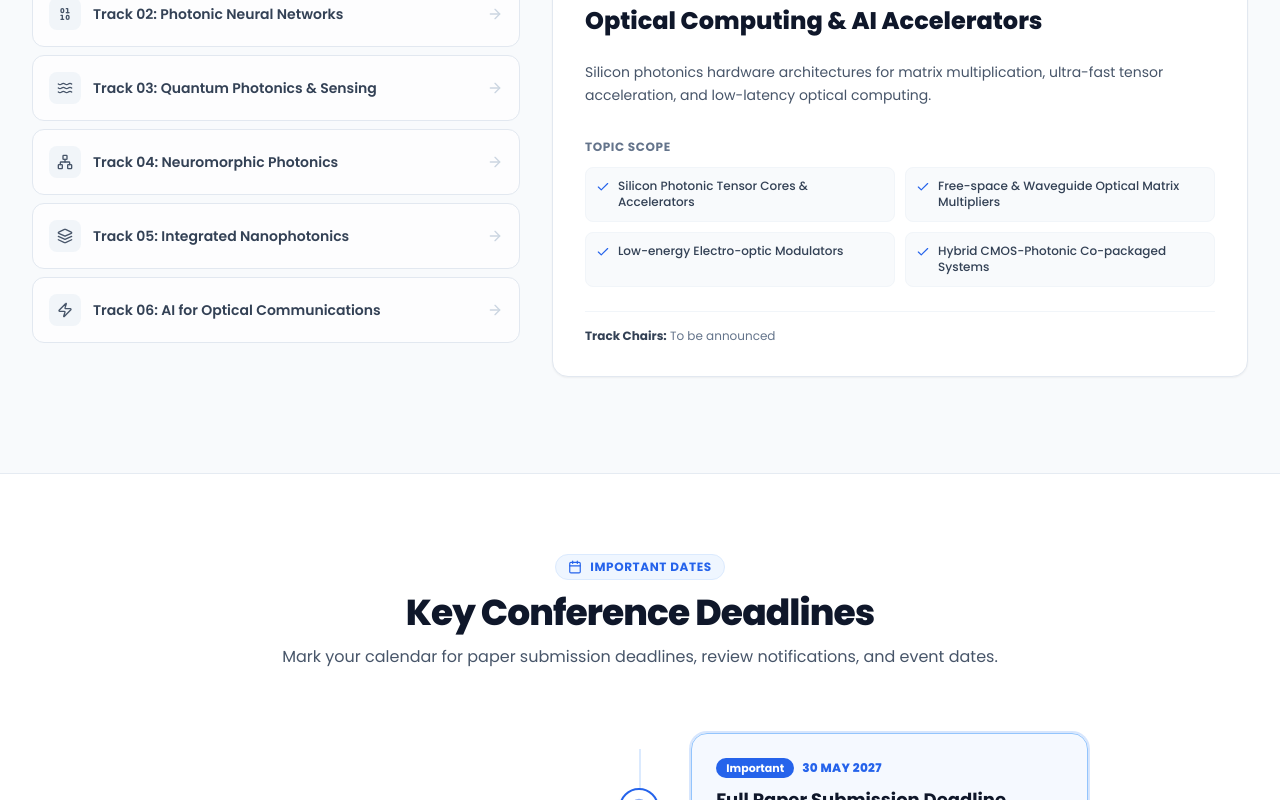
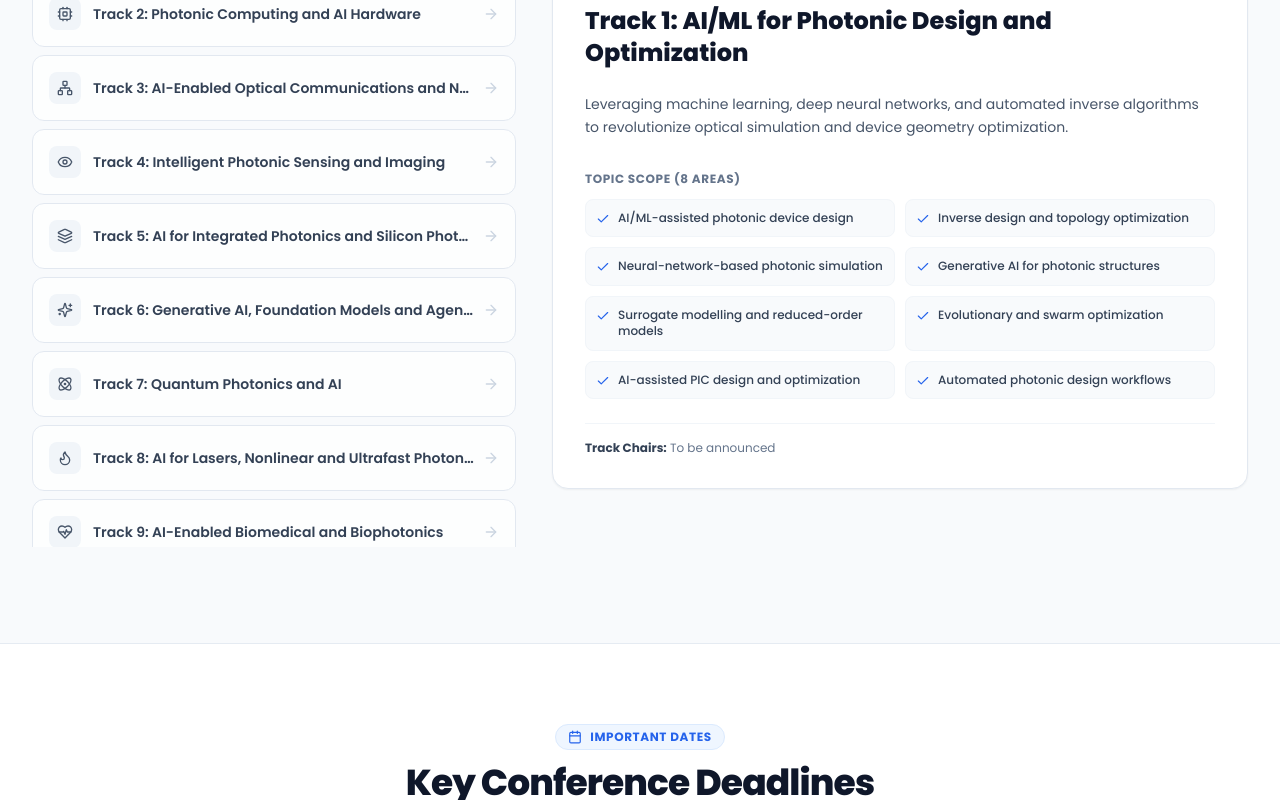
Before and after one commit to piraneshNK/RMK-IEEE-WEBSITE-2028, a React (Vite) app: page / in a window 1280 px wide. Shown: the part 2000-2800 px from the top of the page. Built offline with nearby package versions, Linux system fonts and the light colour scheme.

Commit message:
Update submission modal and tracks section

```diff
--- a/src/components/SubmissionModal.jsx
+++ b/src/components/SubmissionModal.jsx
@@ -94,12 +94,18 @@ export default function SubmissionModal({ isOpen, onClose }) {
                   onChange={(e) => setTrack(e.target.value)}
                   className="w-full px-3 py-2.5 rounded-xl border border-slate-200 focus:outline-none focus:border-blue-500 text-sm bg-white"
                 >
-                  <option value="Track 1">Track 1: Optical Computing & AI Accelerators</option>
-                  <option value="Track 2">Track 2: Photonic Neural Networks</option>
-                  <option value="Track 3">Track 3: Quantum Photonics & Sensing</option>
-                  <option value="Track 4">Track 4: Neuromorphic Photonics</option>
-                  <option value="Track 5">Track 5: Integrated Nanophotonics</option>
-                  <option value="Track 6">Track 6: AI for Optical Communications</option>
+                  <option value="Track 1">Track 1: AI/ML for Photonic Design and Optimization</option>
+                  <option value="Track 2">Track 2: Photonic Computing and AI Hardware</option>
+                  <option value="Track 3">Track 3: AI-Enabled Optical Communications and Networks</option>
+                  <option value="Track 4">Track 4: Intelligent Photonic Sensing and Imaging</option>
+                  <option value="Track 5">Track 5: AI for Integrated Photonics and Silicon Photonics</option>
+                  <option value="Track 6">Track 6: Generative AI, Foundation Models and Agentic Photonics</option>
+                  <option value="Track 7">Track 7: Quantum Photonics and AI</option>
+                  <option value="Track 8">Track 8: AI for Lasers, Nonlinear and Ultrafast Photonics</option>
+                  <option value="Track 9">Track 9: AI-Enabled Biomedical and Biophotonics</option>
+                  <option value="Track 10">Track 10: Emerging Materials, Metasurfaces and Nanophotonics</option>
+                  <option value="Track 11">Track 11: Optical Wireless, LiDAR, Radar and Intelligent Perception</option>
+                  <option value="Track 12">Track 12: AI, Photonics and Next-Generation Applications</option>
                 </select>
               </div>
 
--- a/src/components/TracksSection.jsx
+++ b/src/components/TracksSection.jsx
@@ -1,79 +1,229 @@
 import React, { useState } from 'react';
-import { Cpu, Binary, Waves, Network, Layers, Zap, ArrowRight, Check } from 'lucide-react';
+import {
+  Sliders,
+  Cpu,
+  Network,
+  Eye,
+  Layers,
+  Sparkles,
+  Atom,
+  Flame,
+  HeartPulse,
+  Grid,
+  Radio,
+  Globe,
+  ArrowRight,
+  Check
+} from 'lucide-react';
 
 export default function TracksSection() {
   const [activeTrack, setActiveTrack] = useState(0);
 
   const tracks = [
     {
-      title: "Optical Computing & AI Accelerators",
-      icon: Cpu,
-      summary: "Silicon photonics hardware architectures for matrix multiplication, ultra-fast tensor acceleration, and low-latency optical computing.",
+      title: "AI/ML for Photonic Design and Optimization",
+      icon: Sliders,
+      summary: "Leveraging machine learning, deep neural networks, and automated inverse algorithms to revolutionize optical simulation and device geometry optimization.",
       topics: [
-        "Silicon Photonic Tensor Cores & Accelerators",
-        "Free-space & Waveguide Optical Matrix Multipliers",
-        "Low-energy Electro-optic Modulators",
-        "Hybrid CMOS-Photonic Co-packaged Systems"
+        "AI/ML-assisted photonic device design",
+        "Inverse design and topology optimization",
+        "Neural-network-based photonic simulation",
+        "Generative AI for photonic structures",
+        "Surrogate modelling and reduced-order models",
+        "Evolutionary and swarm optimization",
+        "AI-assisted PIC design and optimization",
+        "Automated photonic design workflows"
       ],
       chairs: "To be announced"
     },
     {
-      title: "Photonic Neural Networks",
-      icon: Binary,
-      summary: "Deep learning algorithms mapped to optical domains, coherent optical neural networks, and non-linear optical activation layers.",
+      title: "Photonic Computing and AI Hardware",
+      icon: Cpu,
+      summary: "Cutting-edge hardware architectures utilizing light for high-throughput, low-latency, and energy-efficient AI model execution and matrix operations.",
       topics: [
-        "Coherent & Incoherent Optical Neural Architectures",
-        "Optical Activation Functions & Non-linear Materials",
-        "On-chip Training & Inference Algorithms",
-        "Diffractive Optical Neural Networks (DONN)"
+        "Optical computing architectures",
+        "Photonic AI accelerators",
+        "Optical neural networks",
+        "Neuromorphic photonics",
+        "Photonic tensor processors",
+        "Analog optical computing",
+        "Reservoir computing",
+        "In-memory photonic computing",
+        "Energy-efficient AI hardware"
       ],
       chairs: "To be announced"
     },
     {
-      title: "Quantum Photonics & Sensing",
-      icon: Waves,
-      summary: "Quantum light sources, single-photon detectors, quantum AI algorithms, and optical sensing powered by machine learning.",
+      title: "AI-Enabled Optical Communications and Networks",
+      icon: Network,
+      summary: "Intelligent optical transport systems, fiber nonlinearity mitigation, and autonomous self-optimizing network infrastructure for next-gen telecom.",
       topics: [
-        "On-chip Single Photon & Entangled State Sources",
-        "Quantum Neural Networks & Machine Learning",
-        "Photonic Quantum Key Distribution (QKD)",
-        "AI-enhanced Precision Quantum Sensing"
+        "Machine learning for optical communications",
+        "Intelligent optical networks",
+        "AI-assisted modulation and detection",
+        "Nonlinearity compensation",
+        "Equalization and channel estimation",
+        "Autonomous optical networks",
+        "Optical network optimization",
+        "AI for 5G/6G and beyond",
+        "Data-center optical interconnects",
+        "Photonics for AI infrastructure"
       ],
       chairs: "To be announced"
     },
     {
-      title: "Neuromorphic Photonics",
-      icon: Network,
-      summary: "Brain-inspired photonic computing systems, spiking optical neurons, and ultra-high bandwidth neuromorphic architectures.",
+      title: "Intelligent Photonic Sensing and Imaging",
+      icon: Eye,
+      summary: "Advanced imaging modalities, computational reconstruction, and intelligent sensor fusion empowered by edge and computer vision algorithms.",
       topics: [
-        "Photonic Spiking Neurons & Synaptic Devices",
-        "Laser-based Reservoir Computing Systems",
-        "Phase-Change Material (PCM) Optical Memory",
-        "Ultrafast Event-based Optical Information Processing"
+        "AI-enabled optical sensors",
+        "Machine learning for fiber-optic sensing",
+        "Intelligent LiDAR",
+        "Computational imaging",
+        "AI-assisted microscopy",
+        "Hyperspectral imaging",
+        "Remote sensing",
+        "Spectroscopy and AI",
+        "Multimodal photonic sensing",
+        "Edge AI for sensing"
       ],
       chairs: "To be announced"
     },
     {
-      title: "Integrated Nanophotonics",
+      title: "AI for Integrated Photonics and Silicon Photonics",
       icon: Layers,
-      summary: "Metamaterials, nanophotonic structures, plasmonic waveguides, and novel 2D materials for optical processing.",
+      summary: "Scalable silicon-on-insulator circuits, automated photonic PDKs, co-packaged optics, and heterogeneously integrated electro-photonic chips.",
       topics: [
-        "Metasurfaces for Beam Steering & Wavefront Shaping",
-        "Plasmonic & Graphene Electro-optic Devices",
-        "Heterogeneous Integration of III-V on Silicon",
-        "Sub-wavelength Photonic Crystal Logic Gates"
+        "AI-assisted photonic integrated circuit design",
+        "Silicon photonics",
+        "Hybrid and heterogeneous integration",
+        "Photonic-electronic co-design",
+        "AI-assisted PDKs and design automation",
+        "Reconfigurable photonic circuits",
+        "Integrated lasers, modulators and detectors",
+        "Co-packaged optics",
+        "AI-enabled photonic systems"
       ],
       chairs: "To be announced"
     },
     {
-      title: "AI for Optical Communications",
-      icon: Zap,
-      summary: "Machine learning applications in optical fiber networks, signal equalization, autonomous network management, and spatial division multiplexing.",
+      title: "Generative AI, Foundation Models and Agentic Photonics",
+      icon: Sparkles,
+      summary: "Autonomous discovery agents, multimodal foundation architectures, and physics-informed generative models transforming experimental and theoretical photonics.",
       topics: [
-        "Deep Learning for Optical Fiber Nonlinearity Compensation",
-        "Autonomous Photonic Network Management & Routing",
-        "AI-driven Spatial Division Multiplexing (SDM)",
-        "Optical Performance Monitoring using Neural Nets"
+        "Generative AI for photonic design",
+        "Large language models for photonics",
+        "AI agents for scientific discovery",
+        "Autonomous photonic experimentation",
+        "AI-assisted simulation and modelling",
+        "Digital twins for photonic systems",
+        "Multimodal foundation models",
+        "Physics-informed generative AI",
+        "AI-assisted fabrication and process optimization"
+      ],
+      chairs: "To be announced"
+    },
+    {
+      title: "Quantum Photonics and AI",
+      icon: Atom,
+      summary: "Intersection of quantum information and machine learning, quantum neural networks, photon error mitigation, and integrated quantum circuits.",
+      topics: [
+        "Quantum machine learning",
+        "Photonic quantum computing",
+        "Quantum neural networks",
+        "AI-assisted quantum photonic design",
+        "Quantum communication",
+        "Quantum sensing",
+        "Quantum photonic integrated circuits",
+        "AI for quantum error mitigation",
+        "Hybrid quantum-classical photonic systems"
+      ],
+      chairs: "To be announced"
+    },
+    {
+      title: "AI for Lasers, Nonlinear and Ultrafast Photonics",
+      icon: Flame,
+      summary: "Self-tuning optical frequency combs, ultrafast nonlinear waveform synthesis, pulse control, and data-driven dynamics of extreme optical phenomena.",
+      topics: [
+        "ML-assisted laser design",
+        "Intelligent laser control",
+        "Ultrafast optical systems",
+        "Nonlinear photonics and AI",
+        "AI-assisted pulse shaping",
+        "Supercontinuum generation",
+        "Data-driven nonlinear optics",
+        "AI-assisted optical frequency combs",
+        "Adaptive and autonomous optical systems"
+      ],
+      chairs: "To be announced"
+    },
+    {
+      title: "AI-Enabled Biomedical and Biophotonics",
+      icon: HeartPulse,
+      summary: "Translational biophotonics, non-invasive optical biopsy, smart biosensors, and AI-accelerated OCT/microscopy for clinical diagnosis.",
+      topics: [
+        "AI for biomedical imaging",
+        "Optical diagnostics",
+        "Photonic biosensors",
+        "AI-assisted spectroscopy",
+        "Computational pathology",
+        "Optical coherence tomography",
+        "Wearable photonic sensors",
+        "Photonics for healthcare",
+        "AI-enabled point-of-care systems"
+      ],
+      chairs: "To be announced"
+    },
+    {
+      title: "Emerging Materials, Metasurfaces and Nanophotonics",
+      icon: Grid,
+      summary: "Subwavelength optics, 2D Van der Waals materials, inverse-designed topological interfaces, and reconfigurable flat-optics platforms.",
+      topics: [
+        "AI-designed metasurfaces",
+        "Nanophotonics",
+        "Photonic crystals",
+        "Plasmonics",
+        "2D materials and photonics",
+        "AI-assisted material discovery",
+        "Inverse-designed nanophotonic devices",
+        "Reconfigurable metasurfaces",
+        "Nonlinear and topological photonics"
+      ],
+      chairs: "To be announced"
+    },
+    {
+      title: "Optical Wireless, LiDAR, Radar and Intelligent Perception",
+      icon: Radio,
+      summary: "Microwave photonics, free-space optical interconnects, multi-sensor perception fusion, and robust photonic systems for aerospace and autonomous transit.",
+      topics: [
+        "AI-enabled LiDAR",
+        "Optical wireless communications",
+        "Free-space optical communications",
+        "Integrated photonic radar",
+        "Photonic-assisted radar",
+        "AI-based target detection",
+        "Autonomous perception",
+        "Sensor fusion",
+        "Intelligent transportation systems",
+        "Photonics for aerospace and defense"
+      ],
+      chairs: "To be announced"
+    },
+    {
+      title: "AI, Photonics and Next-Generation Applications",
+      icon: Globe,
+      summary: "Societal and industrial impact covering smart cities, environmental sustainability, high-performance computing, and optical cybersecurity.",
+      topics: [
+        "AI-enabled smart cities",
+        "Autonomous systems and robotics",
+        "Photonics for Industry 5.0",
+        "Edge AI and IoT",
+        "AI-enabled environmental monitoring",
+        "Smart agriculture",
+        "Energy-efficient AI systems",
+        "Photonics for high-performance computing",
+        "AI-enabled cybersecurity and optical security",
+        "Emerging commercial and societal applications"
       ],
       chairs: "To be announced"
     }
@@ -81,7 +231,7 @@ export default function TracksSection() {
 
   return (
     <section id="tracks" className="py-16 lg:py-24 bg-slate-50 border-b border-slate-200/80">
-      <div className="max-[#2563eb] max-w-7xl mx-auto px-4 sm:px-6 lg:px-8">
+      <div className="max-w-7xl mx-auto px-4 sm:px-6 lg:px-8">
 
         {/* Header */}
         <div className="text-center max-w-3xl mx-auto space-y-3 mb-12">
@@ -92,7 +242,7 @@ export default function TracksSection() {
             Technical Research Tracks
           </h2>
           <p className="text-slate-600 text-sm sm:text-base">
-            Detailed research scope spanning six core technical tracks at the intersection of photonics and AI.
+            Detailed research scope spanning 12 specialized technical tracks at the intersection of photonics and AI.
           </p>
         </div>
 
@@ -100,7 +250,7 @@ export default function TracksSection() {
         <div className="grid grid-cols-1 lg:grid-cols-12 gap-8 items-start">
 
           {/* Left Column: Track Navigation */}
-          <div className="lg:col-span-5 space-y-2">
+          <div className="lg:col-span-5 space-y-2 max-h-[640px] overflow-y-auto pr-1">
             {tracks.map((track, index) => {
               const Icon = track.icon;
               const isSelected = activeTrack === index;
@@ -108,37 +258,37 @@ export default function TracksSection() {
                 <button
                   key={index}
                   onClick={() => setActiveTrack(index)}
-                  className={`w-full text-left p-4 rounded-xl transition-all duration-150 flex items-center justify-between border ${
+                  className={`w-full text-left p-3.5 sm:p-4 rounded-xl transition-all duration-150 flex items-center justify-between border ${
                     isSelected
                       ? 'bg-white border-[#2563eb] shadow-sm text-slate-900 font-bold'
                       : 'bg-white/70 border-slate-200 text-slate-700 hover:bg-white'
                   }`}
                 >
-                  <div className="flex items-center space-x-3">
-                    <div className={`p-2 rounded-lg ${isSelected ? 'bg-[#2563eb] text-white' : 'bg-slate-100 text-slate-600'}`}>
+                  <div className="flex items-center space-x-3 min-w-0 pr-2">
+                    <div className={`p-2 rounded-lg flex-shrink-0 ${isSelected ? 'bg-[#2563eb] text-white' : 'bg-slate-100 text-slate-600'}`}>
                       <Icon className="w-4 h-4" />
                     </div>
-                    <span className="text-xs sm:text-sm font-semibold">
-                      Track 0{index + 1}: {track.title}
+                    <span className="text-xs sm:text-sm font-semibold truncate">
+                      Track {index + 1}: {track.title}
                     </span>
                   </div>
-                  <ArrowRight className={`w-4 h-4 transition-transform ${isSelected ? 'text-[#2563eb] translate-x-1' : 'text-slate-300'}`} />
+                  <ArrowRight className={`w-4 h-4 flex-shrink-0 transition-transform ${isSelected ? 'text-[#2563eb] translate-x-1' : 'text-slate-300'}`} />
                 </button>
               );
             })}
           </div>
 
           {/* Right Column: Active Track Details */}
-          <div className="lg:col-span-7 bg-white rounded-2xl p-6 sm:p-8 border border-slate-200 shadow-sm space-y-6">
+          <div className="lg:col-span-7 bg-white rounded-2xl p-6 sm:p-8 border border-slate-200 shadow-sm space-y-6 sticky top-24">
             <div className="flex items-center justify-between border-b border-slate-100 pb-4">
               <span className="text-xs font-bold uppercase tracking-wider text-[#2563eb] bg-blue-50 px-3 py-1 rounded-full">
-                TRACK 0{activeTrack + 1}
+                TRACK {activeTrack + 1 < 10 ? `0${activeTrack + 1}` : activeTrack + 1}
               </span>
               <span className="text-xs text-slate-400 font-medium">Photonics AI 2028</span>
             </div>
 
             <h3 className="text-2xl font-extrabold text-slate-900">
-              {tracks[activeTrack].title}
+              Track {activeTrack + 1}: {tracks[activeTrack].title}
             </h3>
 
             <p className="text-slate-600 text-sm leading-relaxed">
@@ -147,7 +297,7 @@ export default function TracksSection() {
 
             <div className="space-y-3 pt-2">
               <h4 className="text-xs font-bold text-slate-500 uppercase tracking-wider">
-                Topic Scope
+                Topic Scope ({tracks[activeTrack].topics.length} Areas)
               </h4>
               <div className="grid grid-cols-1 sm:grid-cols-2 gap-2.5">
                 {tracks[activeTrack].topics.map((topic, i) => (
```
